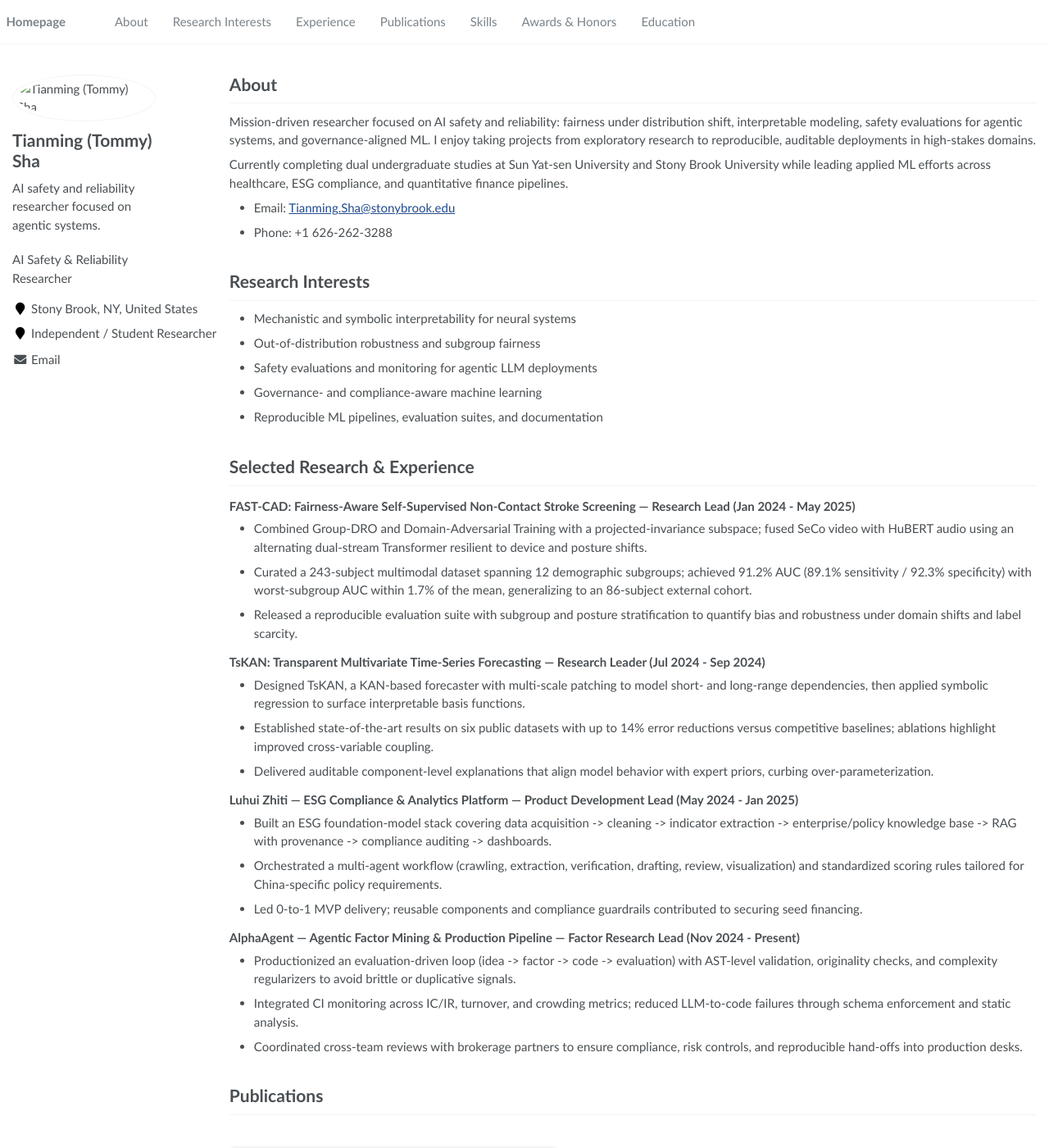
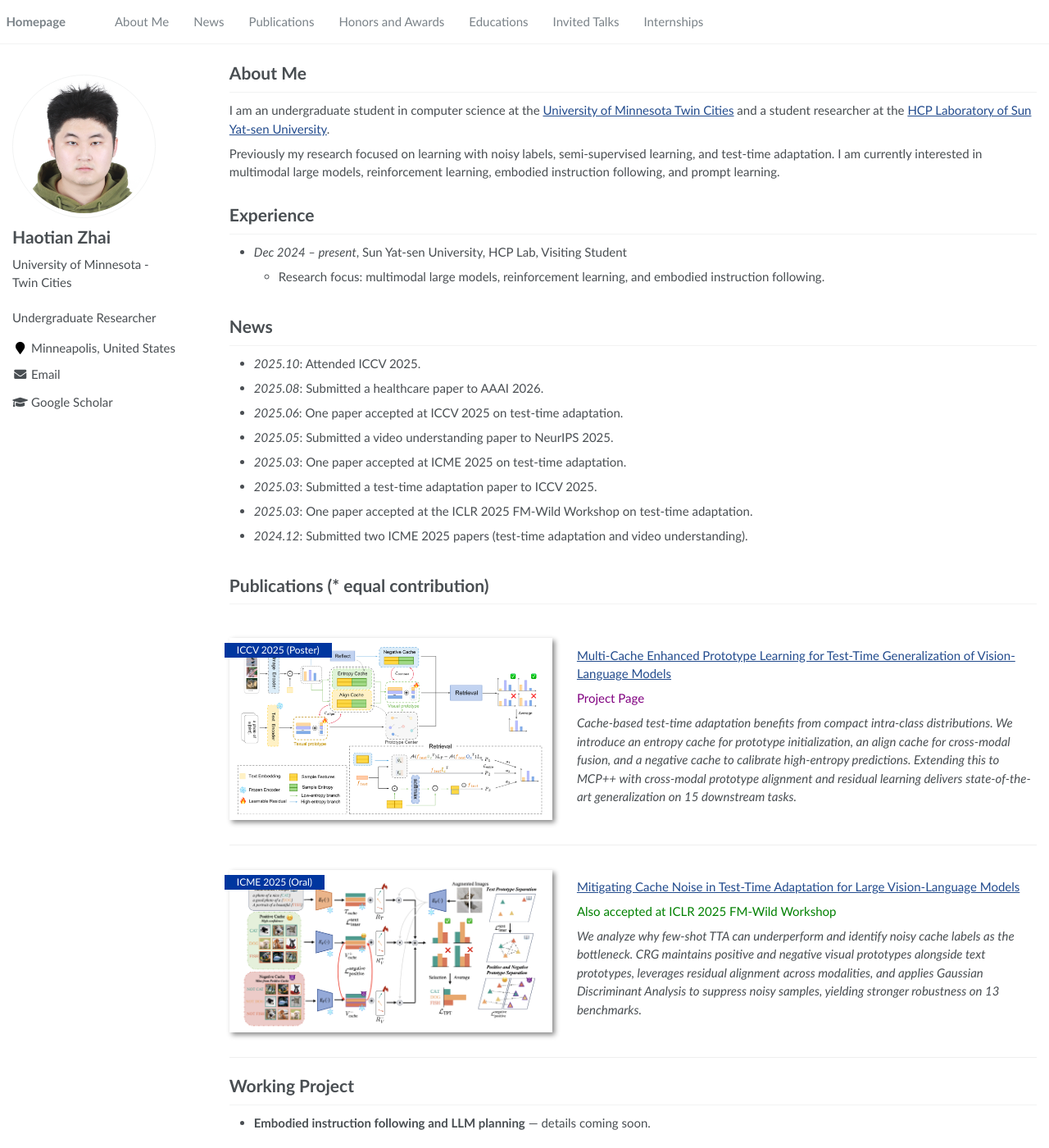
Before and after one commit to shatianming5/shatianming5.github.io, a Jekyll site: the page built from _pages/about.md, in a window 1280 px wide and 1400 px high. Shown: the whole window at 82% size. Built offline with Jekyll 4.4.1, drawn with Linux system fonts in a browser that asks for light colours; some of the changed text lies outside the part shown.

Commit message:
Align site content with Haotian Zhai profile

```diff
--- a/_config.yml
+++ b/_config.yml
@@ -6,9 +6,9 @@
 # `jekyll serve`. If you change this file, please restart the server process.
 
 # Site Settings
-title                    : "Tianming (Tommy) Sha"
-description              : "AI Safety & Reliability Researcher"
-repository               : "shatianming5/shatianming5.github.io"
+title                    : "Haotian Zhai"
+description              : "Undergraduate Researcher"
+repository               : "zhaihaotian/zhaihaotian.github.io"
 google_scholar_stats_use_cdn : false
 
 # google analytics
@@ -21,14 +21,14 @@ baidu_site_verification  :  # get baidu_site_verification from https://ziyuan.ba
 
 # Site Author
 author:
-  name             : "Tianming (Tommy) Sha"
-  avatar           : ""
-  bio              : "AI safety and reliability researcher focused on agentic systems."
-  location         : "Stony Brook, NY, United States"
-  employer         : "Independent / Student Researcher"
+  name             : "Haotian Zhai"
+  avatar           : "images/haotianzhai.png"
+  bio              : "University of Minnesota - Twin Cities"
+  location         : "Minneapolis, United States"
+  employer         :
   pubmed           :
-  googlescholar    :
-  email            : "Tianming.Sha@stonybrook.edu"
+  googlescholar    : "https://scholar.google.com/citations?user=bTtRCSoAAAAJ&hl=zh-CN"
+  email            : "zihan9198@gmail.com"
   researchgate     :  # e.g., "https://www.researchgate.net/profile/yourprofile"
   uri              :
   bitbucket        :
--- a/_pages/about.md
+++ b/_pages/about.md
@@ -8,104 +8,105 @@ redirect_from:
   - /about.html
 ---
 
+{% if site.google_scholar_stats_use_cdn %}
+{% assign gsDataBaseUrl = "https://cdn.jsdelivr.net/gh/" | append: site.repository | append: "@" %}
+{% else %}
+{% assign gsDataBaseUrl = "https://raw.githubusercontent.com/" | append: site.repository | append: "/" %}
+{% endif %}
+{% assign url = gsDataBaseUrl | append: "google-scholar-stats/gs_data_shieldsio.json" %}
+
 <span class='anchor' id='about-me'></span>
 
-# About
-Mission-driven researcher focused on AI safety and reliability: fairness under distribution shift, interpretable modeling, safety evaluations for agentic systems, and governance-aligned ML. I enjoy taking projects from exploratory research to reproducible, auditable deployments in high-stakes domains.
+# About Me
+I am an undergraduate student in computer science at the [University of Minnesota Twin Cities](https://twin-cities.umn.edu/) and a student researcher at the [HCP Laboratory of Sun Yat-sen University](https://www.sysu-hcp.net/).
 
-Currently completing dual undergraduate studies at Sun Yat-sen University and Stony Brook University while leading applied ML efforts across healthcare, ESG compliance, and quantitative finance pipelines.
-
-- Email: [Tianming.Sha@stonybrook.edu](mailto:Tianming.Sha@stonybrook.edu)
-- Phone: +1&nbsp;626-262-3288
-
-<span class='anchor' id='research-interests'></span>
-
-# Research Interests
-- Mechanistic and symbolic interpretability for neural systems
-- Out-of-distribution robustness and subgroup fairness
-- Safety evaluations and monitoring for agentic LLM deployments
-- Governance- and compliance-aware machine learning
-- Reproducible ML pipelines, evaluation suites, and documentation
+Previously my research focused on learning with noisy labels, semi-supervised learning, and test-time adaptation. I am currently interested in multimodal large models, reinforcement learning, embodied instruction following, and prompt learning.
 
 <span class='anchor' id='experience'></span>
 
-# Selected Research & Experience
-### FAST-CAD: Fairness-Aware Self-Supervised Non-Contact Stroke Screening — Research Lead (Jan 2024 - May 2025)
-- Combined Group-DRO and Domain-Adversarial Training with a projected-invariance subspace; fused SeCo video with HuBERT audio using an alternating dual-stream Transformer resilient to device and posture shifts.
-- Curated a 243-subject multimodal dataset spanning 12 demographic subgroups; achieved 91.2% AUC (89.1% sensitivity / 92.3% specificity) with worst-subgroup AUC within 1.7% of the mean, generalizing to an 86-subject external cohort.
-- Released a reproducible evaluation suite with subgroup and posture stratification to quantify bias and robustness under domain shifts and label scarcity.
+# Experience
+- *Dec 2024 &ndash; present*, Sun Yat-sen University, HCP Lab, Visiting Student
+  - Research focus: multimodal large models, reinforcement learning, and embodied instruction following.
 
-### TsKAN: Transparent Multivariate Time-Series Forecasting — Research Leader (Jul 2024 - Sep 2024)
-- Designed TsKAN, a KAN-based forecaster with multi-scale patching to model short- and long-range dependencies, then applied symbolic regression to surface interpretable basis functions.
-- Established state-of-the-art results on six public datasets with up to 14% error reductions versus competitive baselines; ablations highlight improved cross-variable coupling.
-- Delivered auditable component-level explanations that align model behavior with expert priors, curbing over-parameterization.
+<span class='anchor' id='-news'></span>
 
-### Luhui Zhiti — ESG Compliance & Analytics Platform — Product Development Lead (May 2024 - Jan 2025)
-- Built an ESG foundation-model stack covering data acquisition -> cleaning -> indicator extraction -> enterprise/policy knowledge base -> RAG with provenance -> compliance auditing -> dashboards.
-- Orchestrated a multi-agent workflow (crawling, extraction, verification, drafting, review, visualization) and standardized scoring rules tailored for China-specific policy requirements.
-- Led 0-to-1 MVP delivery; reusable components and compliance guardrails contributed to securing seed financing.
+# News
+- *2025.10*: Attended ICCV 2025.
+- *2025.08*: Submitted a healthcare paper to AAAI 2026.
+- *2025.06*: One paper accepted at ICCV 2025 on test-time adaptation.
+- *2025.05*: Submitted a video understanding paper to NeurIPS 2025.
+- *2025.03*: One paper accepted at ICME 2025 on test-time adaptation.
+- *2025.03*: Submitted a test-time adaptation paper to ICCV 2025.
+- *2025.03*: One paper accepted at the ICLR 2025 FM-Wild Workshop on test-time adaptation.
+- *2024.12*: Submitted two ICME 2025 papers (test-time adaptation and video understanding).
 
-### AlphaAgent — Agentic Factor Mining & Production Pipeline — Factor Research Lead (Nov 2024 - Present)
-- Productionized an evaluation-driven loop (idea -> factor -> code -> evaluation) with AST-level validation, originality checks, and complexity regularizers to avoid brittle or duplicative signals.
-- Integrated CI monitoring across IC/IR, turnover, and crowding metrics; reduced LLM-to-code failures through schema enforcement and static analysis.
-- Coordinated cross-team reviews with brokerage partners to ensure compliance, risk controls, and reproducible hand-offs into production desks.
+<span class='anchor' id='-publications'></span>
 
-<span class='anchor' id='publications'></span>
-
-# Publications
+# Publications (* equal contribution)
 <div class='paper-box'>
   <div class='paper-box-image'>
     <div>
-      <img src='images/mitigating-cache-noise.png' alt="Mitigating Cache Noise publication figure" width="100%">
+      <div class="badge">ICCV 2025 (Poster)</div>
+      <img src='images/MCP.png' alt="Multi-cache prototype learning figure" width="100%">
     </div>
   </div>
   <div class='paper-box-text' markdown="1">
 
-**Mitigating Cache Noise in Test-Time Adaptation for Large Vision-Language Models**
-Zhai, H., Chen, X., Zhang, C., **Sha, T.**, Li, R. — ICME 2025; ICLR 2025 FM-Wild Workshop.
-Positive/negative prototype caches with residual alignment and Gaussian discriminant analysis to suppress noisy samples during TTA.
+[Multi-Cache Enhanced Prototype Learning for Test-Time Generalization of Vision-Language Models](https://arxiv.org/abs/2508.01225)
 
-</div>
+<a href="https://zhaihaotian.github.io/MCP-ICCV25/" style="color: purple; text-decoration: none;">Project Page</a>
+
+*Cache-based test-time adaptation benefits from compact intra-class distributions. We introduce an entropy cache for prototype initialization, an align cache for cross-modal fusion, and a negative cache to calibrate high-entropy predictions. Extending this to MCP++ with cross-modal prototype alignment and residual learning delivers state-of-the-art generalization on 15 downstream tasks.*
+
+  </div>
 </div>
 
 <div class='paper-box'>
   <div class='paper-box-image'>
     <div>
-      <img src='images/MCP.png' alt="Frame-Aware sparse attention publication figure" width="100%">
+      <div class="badge">ICME 2025 (Oral)</div>
+      <img src='images/mitigating-cache-noise.png' alt="Mitigating cache noise figure" width="100%">
     </div>
   </div>
   <div class='paper-box-text' markdown="1">
 
-**Frame-Aware Sparse Attention Design for Scalable Long Video Comprehension in LMMs**
-Chen, Z., **Sha, T.**, Zhai, H., Wang, K. — Submitted to ICLR 2025 (under review).
-Importance-driven sparse attention with efficiency-aware KV caching to handle tens-of-thousands of frames without sacrificing fidelity.
+[Mitigating Cache Noise in Test-Time Adaptation for Large Vision-Language Models](https://arxiv.org/abs/2503.18334)
 
-</div>
+<span style="color:green">Also accepted at ICLR 2025 FM-Wild Workshop</span>
+
+*We analyze why few-shot TTA can underperform and identify noisy cache labels as the bottleneck. CRG maintains positive and negative visual prototypes alongside text prototypes, leverages residual alignment across modalities, and applies Gaussian Discriminant Analysis to suppress noisy samples, yielding stronger robustness on 13 benchmarks.*
+
+  </div>
 </div>
 
-- **Sha, T.**, Wang, H., Wu, H. *FAST-CAD: Fairness-Aware Self-Supervised Framework for Automated Non-Contact Stroke Diagnosis.* Submitted to Neural Networks (under review).
-- Chen, Z., **Sha, T.**, Chen, Y., Xu, B., Zheng, Y., Cheng, Z., Liu, J., Wang, K. *DIAL-G^2: Graph-Guided Dialectical Agent for Advanced ESG Reasoning.* Submitted to AAAI 2026 (under review).
-- Chen, Z., **Sha, T.**, Tang, Z., Wang, K. *TsKAN: A Transparent Architecture for Improving the Interpretability of Multivariate Time Series Forecasting.* ICLR 2025 Workshop (Poster).
-- Liao, J., **Sha, T.**, Wang, Q., Zhong, Z., Lin, H. *Orthogonal Filtering Alignment Network for Ship Detection in SAR Images Under Frequency Shift Interference.* IGARSS 2025 (Poster).
-- Cheng, Z., Shen, B., **Sha, T.**, Gao, Y., Dong, Y. *ATOM: A Framework of Detecting Query-Based Model Extraction Attacks for Graph Neural Networks.* KDD 2025.
+<span class='anchor' id='-working-project'></span>
 
-<span class='anchor' id='skills'></span>
+# Working Project
+- **Embodied instruction following and LLM planning** &mdash; details coming soon.
 
-# Skills
-- **ML Engineering:** PyTorch, JAX, Lightning, distributed & mixed-precision training, Hydra-based experiment management.
-- **Safety & Evaluation:** Subgroup fairness (SPD/EOD/Delta-AUC), OOD and shift testing, adversarial/red-team prompting, AST/static analysis for LLM-to-code reliability, CI pipelines.
-- **Interpretability:** TransformerLens, attribution tooling, sparse autoencoders, symbolic regression for model distillation.
-- **Governance & Data:** Provenance tracking, PII scrubbing, policy-aligned labeling/QA workflows, reproducible documentation.
+<span class='anchor' id='-submissions'></span>
 
-<span class='anchor' id='awards-and-honors'></span>
+# Submissions
+- **ActionLMM: A Large Multimodal Model for Detailed Action Description in Long Videos** &mdash; introduces a dual-branch Q-Former trained with a 30k video dataset, combining video and motion memories for fine-grained action captions that outperform Video-LLaMA and other baselines across VQA, video captioning, and action captioning tasks.
+- **FASMM: Frame-Aware Sparse Multimodal Model for Scalable Long-Video Comprehension** &mdash; proposes Frame-Aware Sparse Attention with an importance-driven block selector that reduces KV-cache memory by roughly 8.8x while retaining fidelity, enabling end-to-end processing of very long videos and state-of-the-art performance.
 
-# Awards & Honors
-- China National Olympiad in Informatics (NOI) Winter Camp — Silver Medal (2022).
-- National Olympiad in Informatics in Provinces (NOIP) — Guangdong First Prize (2021).
-- National College Student Mathematical Modeling Competition — Provincial First Prize (Team Lead, 2024).
+<span class='anchor' id='-honors-and-awards'></span>
 
-<span class='anchor' id='education'></span>
+# Honors and Awards
+- *2025.05*: Selected for the Spring 2025 Dean's List, University of Minnesota.
+- *2023.10*: Earned silver and bronze medals at the ICPC Asia Regional Contest.
 
-# Education
-- **Sun Yat-sen University**, Guangzhou, China — B.S. Secret Management (GPA 3.8/4.0), expected Aug 2025.
-- **Stony Brook University**, Stony Brook, NY — B.S. Applied Mathematics & Statistics (GPA 4.0/4.0), expected Jun 2027.
+<span class='anchor' id='-educations'></span>
+
+# Educations
+- *present &ndash; 2027.06 (expected)*, Bachelor of Arts in Computer Science, University of Minnesota Twin Cities.
+
+<span class='anchor' id='-invited-talks'></span>
+
+# Invited Talks
+- To be announced.
+
+<span class='anchor' id='-internships'></span>
+
+# Internships
+- To be announced.
```
Also changed, not shown: README.md (+29 -224 lines), _data/navigation.yml (+13 -13 lines), docs/README-zh.md (+35 -41 lines).
